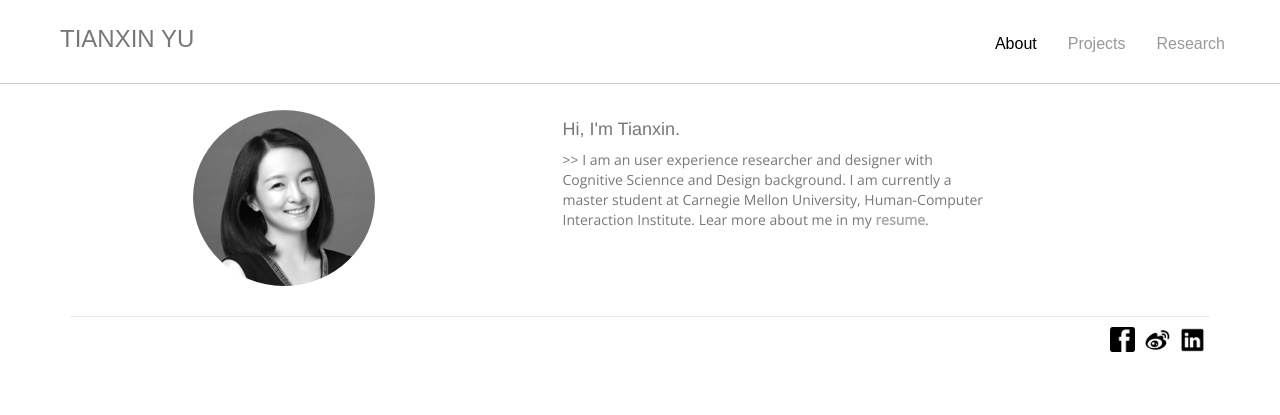
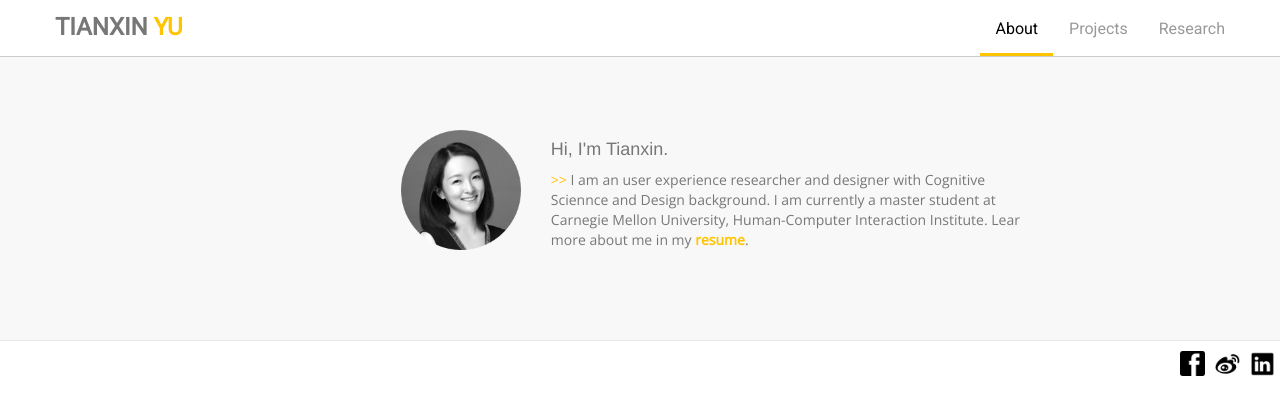
Before and after one commit to megacreep/goddess, a Django app: page /portfolio/ in a window 1280 px wide. Shown: the top 415 px of the page. Run offline with Django 3.2, Linux system fonts and the light colour scheme.

Commit message:
add missing change

```diff
--- a/portfolio/static/portfolio/css/main.css
+++ b/portfolio/static/portfolio/css/main.css
@@ -21,10 +21,6 @@ h6 {
 a {
     /*color: #52b6ec;*/
     color: #aaa;
-    -webkit-transition: 300ms;
-    -moz-transition: 300ms;
-    -o-transition: 300ms;
-    transition: 300ms;
 }
 
 .vcenter {
@@ -95,7 +91,7 @@ a:focus {
     /*top: 0;*/
     /*left: 0;*/
     width: 100%;
-    height: 80px;
+    height: 50px;
     z-index: 99999;
 }
 
@@ -202,7 +198,6 @@ a:focus {
 
 .box {
     padding: 30px 30px;
-    background: #fff;
     border-bottom: 1px solid #e9e9e9;
     position: relative;
 }
@@ -615,11 +610,10 @@ a:focus {
 }
 
 .navbar-default .navbar-brand {
-    height: 78px;
     font-size: 24px;
     line-height: 24px;
-    padding: 27px 20px;
-    font-family: 'Biryani', sans-serif;
+    font-family: 'Roboto', sans-serif;
+    font-weight: bold;
     /*background: url(../images/logo.png) no-repeat 0 50%;*/
 }
 
@@ -644,13 +638,10 @@ a:focus {
 }
 
 .navbar-default .navbar-nav > li > a {
-    padding: 30px 15px;
-    font-family: 'Biryani', sans-serif;
+    font-family: 'Roboto', sans-serif;
     font-size: 16px;
     line-height: 18px;
     color: #999;
-    height: 78px;
-    min-height: 78px;
 }
 
 .navbar-default .navbar-nav > li > a > i {
@@ -673,7 +664,7 @@ a:focus {
 .navbar-default .navbar-nav > li:focus > a:focus {
     background-color: white;
     color: black;
-    border-radius: 5px;
+    border-bottom: medium solid #ffc300;
 }
 
 .nav-pills > li.active > a,
@@ -682,18 +673,15 @@ a:focus {
 .nav-pills > li.active > a:focus,
 .nav-pills > li.active:focus > a:focus,
 .nav-pills > li.active:hover > a:focus {
-    background-color: white;
+    background-color: rgba(222, 222, 222, 0.6);
     color: #333;
-    text-decoration: underline;
-    font-size: 18px;
 }
 
 .nav-pills > li:hover > a,
 .nav-pills > li:focus > a,
 .nav-pills > li:hover > a:focus,
 .nav-pills > li:focus > a:focus {
-    background-color: white;
-    font-size: 18px;
+    background-color: rgba(222, 222, 222, 0.6);
     color: #aaa
 }
 
@@ -941,3 +929,34 @@ textarea#message {
 #content img {
     margin: 0 auto;
 }
+
+#index .box {
+  padding-top: 80px;
+  padding-bottom: 80px;
+}
+
+.yellow {
+  color: #ffc300;
+}
+
+.img-avatar {
+  border: none;
+  height: 120px;
+  width: 120px;
+  float: right;
+}
+
+.container {
+  max-width: 100%;
+  padding: 0px;
+}
+
+section .container {
+  background-color: rgba(242, 242, 242, 0.52);
+}
+
+.slogan {
+  margin-top: 50px;
+  font-size: 24px;
+  text-align: center;
+}
```
Also changed, not shown: portfolio/static/portfolio/js/main.js (line endings or trailing spaces).
